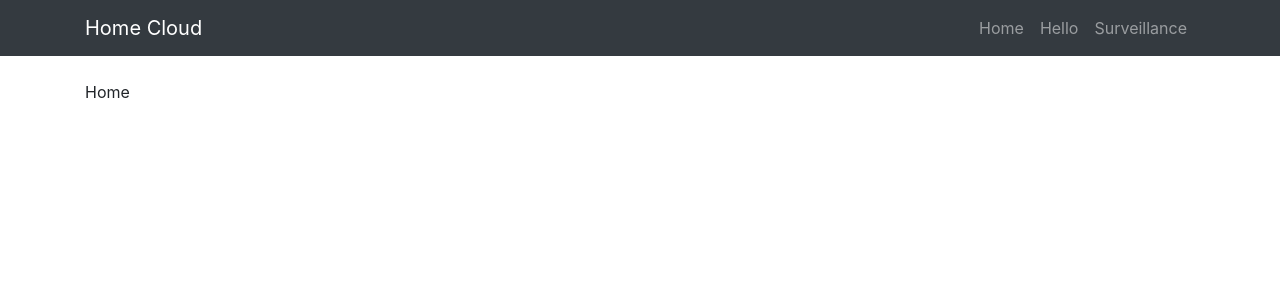
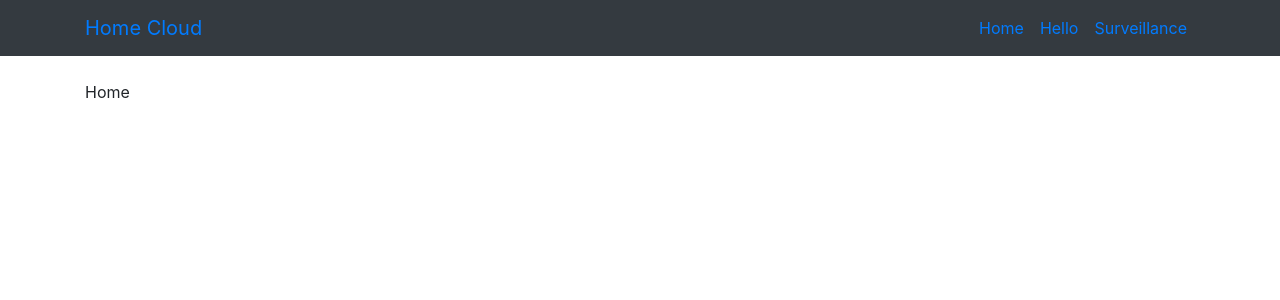
Before and after one commit to stevesloan/home-cloud, a React (Create React App) app in the folder client/: page / in a window 1280 px wide. Shown: the top 300 px of the page. Built offline with nearby package versions, Linux system fonts and the light colour scheme.

Commit message:
Navbar: fix links using redux

```diff
--- a/client/src/components/Authentication/Login/reducer.ts
+++ b/client/src/components/Authentication/Login/reducer.ts
@@ -8,6 +8,6 @@ const INITIAL_STATE = {
 export default function loginReducer(state = INITIAL_STATE, action = { type: '' }) {
   switch (action.type) {
     case LOGIN_SUCCESS:
-      return { token: action.data };
+      // return { token: action.data };
   }
 }
--- a/client/src/components/NavBar.tsx
+++ b/client/src/components/NavBar.tsx
@@ -1,20 +1,21 @@
 import React from 'react'
 import { Nav, Navbar, Container } from 'react-bootstrap';
 import { application } from '../config';
+import { Link } from 'react-router-dom'
 
 const NavBar = () => (
   <Navbar bg="dark" variant="dark" expand="lg">
     <Container>
-      <Navbar.Brand href="/">{application.name}</Navbar.Brand>
+      <Navbar.Brand><Link to="/">{application.name}</Link></Navbar.Brand>
       <Nav>
         <Nav.Item>
-          <Nav.Link href="/">Home</Nav.Link>
+          <Nav.Link to="/"><Link to="/">Home</Link></Nav.Link>
         </Nav.Item>
         <Nav.Item>
-          <Nav.Link href="/hello" eventKey="link-1">Hello</Nav.Link>
+          <Nav.Link to="/hello" eventKey="link-1"><Link to="/hello">Hello</Link></Nav.Link>
         </Nav.Item>
         <Nav.Item>
-          <Nav.Link href="/surveillance" eventKey="link-1">Surveillance</Nav.Link>
+          <Nav.Link to="/surveillance" eventKey="link-1"><Link to="/surveillance">Surveillance</Link></Nav.Link>
         </Nav.Item>
       </Nav>
     </Container>
```
